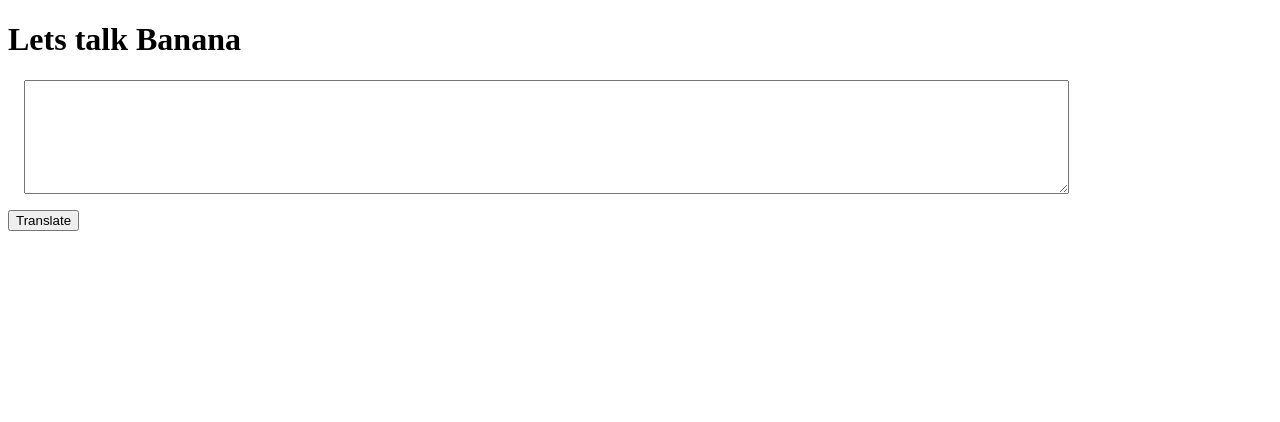
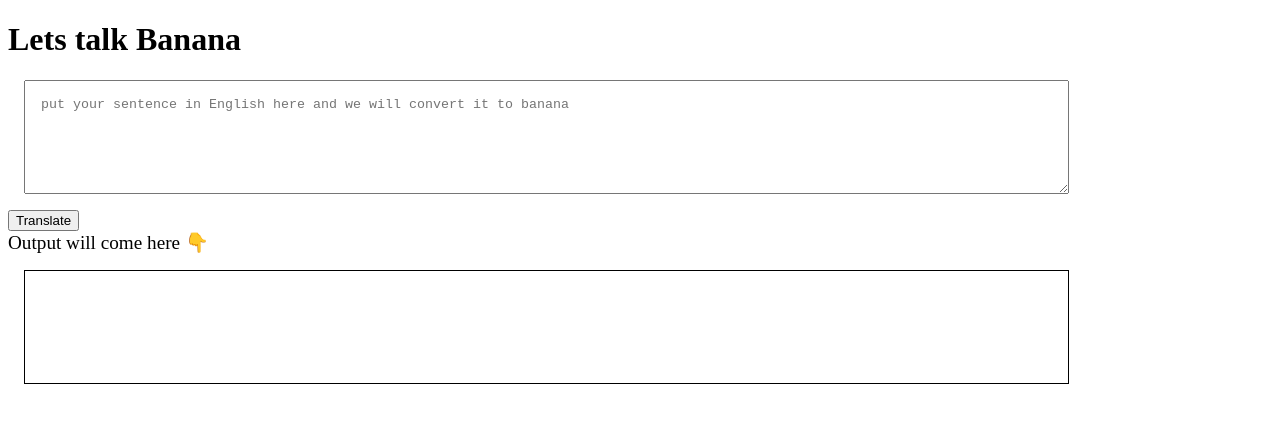
Before and after one commit to ManojKaliaperumal/Banana-Talk, a plain HTML site: page index.html in a window 1280 px wide. Drawn offline with Linux system fonts and the light colour scheme.

Commit message:
input output process

```diff
--- a/app.js
+++ b/app.js
@@ -1,11 +1,9 @@
 var btntranslate = document.querySelector("#btn-translate");
 var txtinput = document.querySelector("#txt-input");
-
-console.log(txtinput)
+var outputDiv = document.querySelector("#output");
 
 function clickHandler() {
-    console.log("clicked");
-    console.log("input" , txtinput.value);
+   outputDiv.innerText = "translated " + txtinput.value;
 };
 
 btntranslate.addEventListener("click" , clickHandler  )
--- a/index.html
+++ b/index.html
@@ -13,6 +13,15 @@
             display: block;
             margin: 1rem;
             padding: 1rem;
+        }
+
+        #output {
+            border: 1px solid black;
+            height: 10vh;
+            display: block;
+            margin: 1rem;
+            padding: 1rem;
+            width: 80%;
 
         }
     </style>
@@ -20,11 +29,12 @@
 
 <body>
     <h1>Lets talk Banana</h1>
-    <textarea id="txt-input" placeholder="put your sentence in English here and we will convert it to banana">
-
-    </textarea>
+    <textarea id="txt-input"
+        placeholder="put your sentence in English here and we will convert it to banana"></textarea>
 
     <button id="btn-translate"> Translate</button>
+    <div style="font-size: larger;"> Output will come here 👇</div>
+    <div id="output"> </div>
     <script src="app.js" type="text/javascript"></script>
 </body>
 
```
